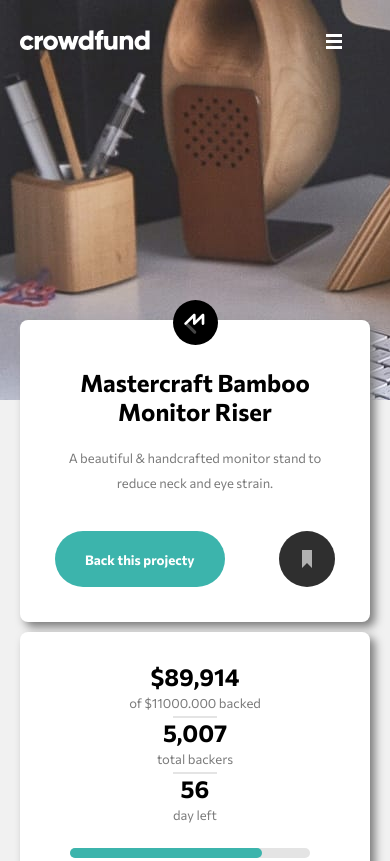
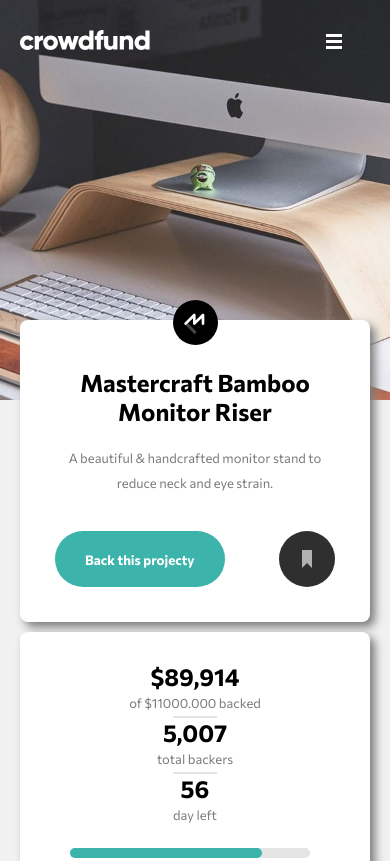
Before and after one commit to AlexanderCDs/crowdfunding-product, a React app: page / in a window 390 px wide. Shown: the top 861 px of the page. Built offline with nearby package versions, Linux system fonts and the light colour scheme.

Commit message:
Added set backgroud image mobile header

```diff
--- a/src/assets/styles/index.scss
+++ b/src/assets/styles/index.scss
@@ -298,6 +298,9 @@ p, span {
 /**  **/
 
 @media screen and (min-width: 100px) and (max-width: 450px) {
+    header {
+        background-image: url('../images/image-hero-mobile.jpg');
+    }
     nav {
         padding-left: 20px;
         padding-top: 30px;
```
